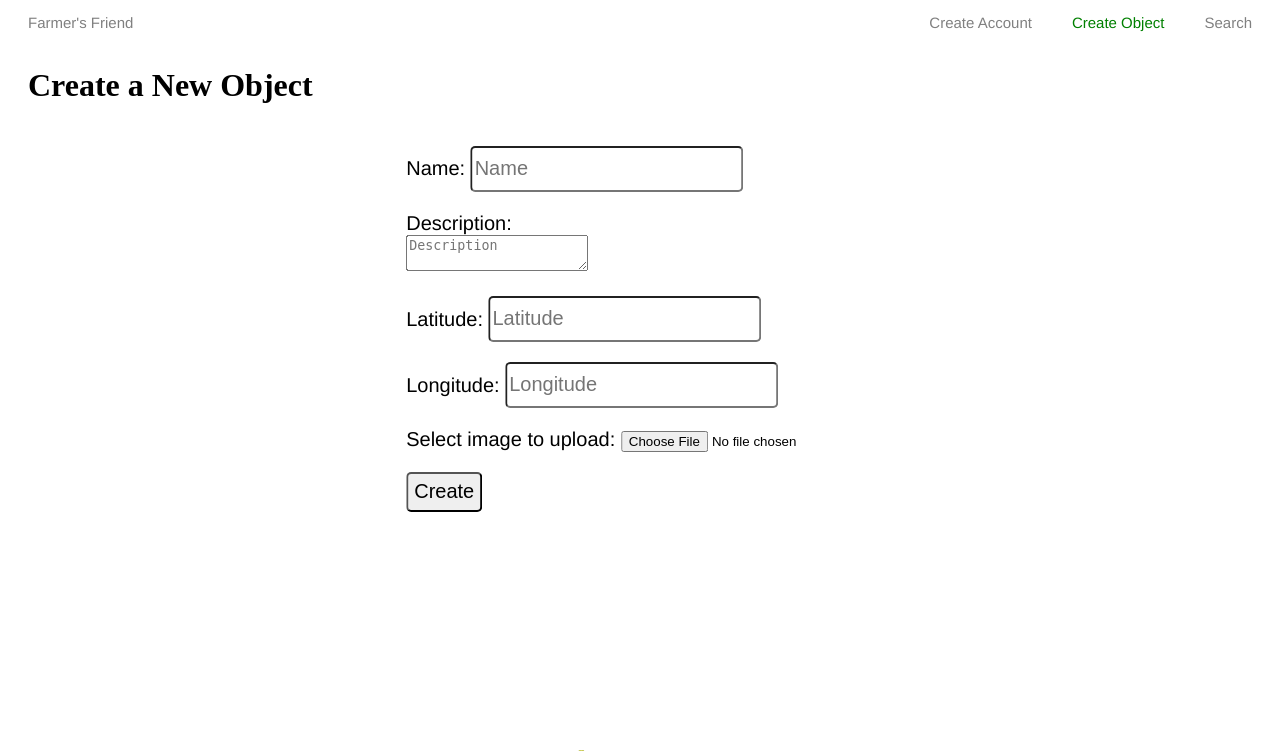
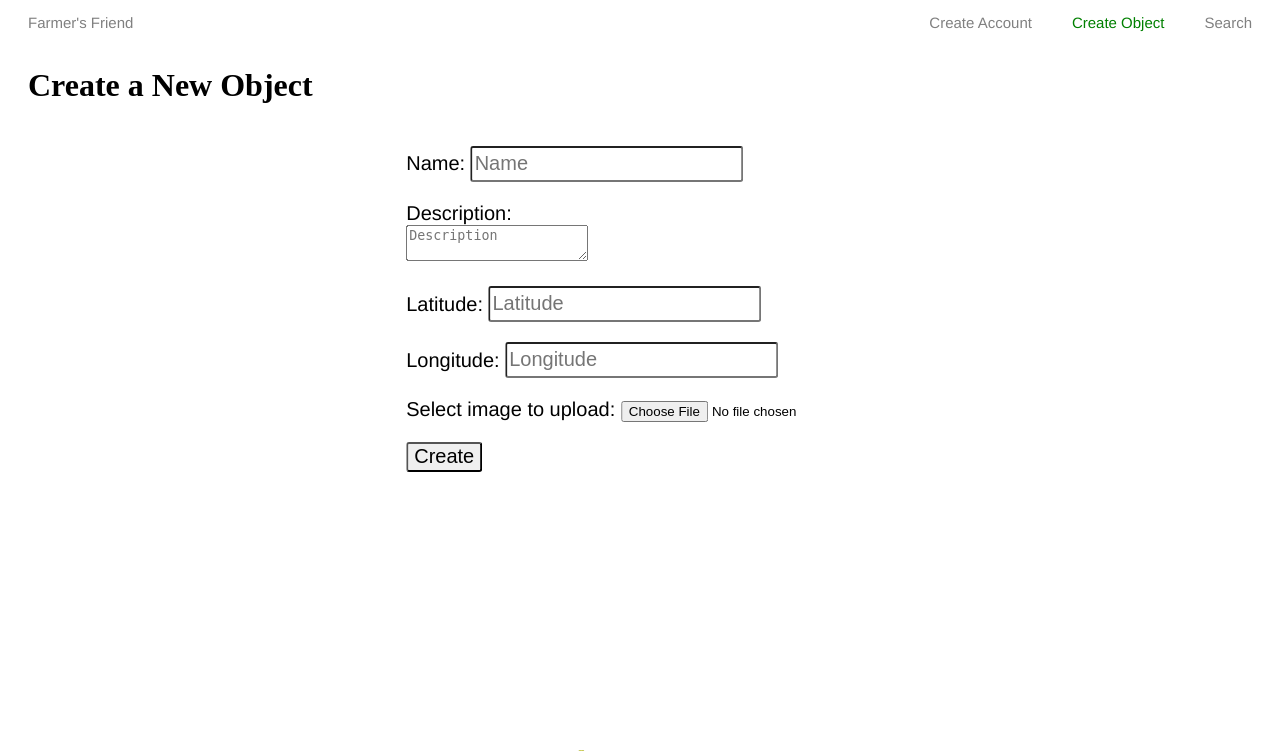
Before and after one commit to KevinHardy-Cooper/FarmersFriend, a PHP site: page /createObject.html in a window 1280 px wide. Shown: the part 16-767 px from the top of the page. Run offline with PHP 8.4, Linux system fonts and the light colour scheme.

Commit message:
refactoring stylesheet

```diff
--- a/stylesheets/global.css
+++ b/stylesheets/global.css
@@ -104,10 +104,10 @@
 	font-size: 15pt;
 
 	/* Setting height of field */
-	height: 40px;
+	height: 30px;
 
 	/* Rounding the corners */
-	border-radius: 5px;
+	border-radius: 3px;
 }
 
 /*
```
Also changed, not shown: stylesheets/search.css (+0 -13 lines).
